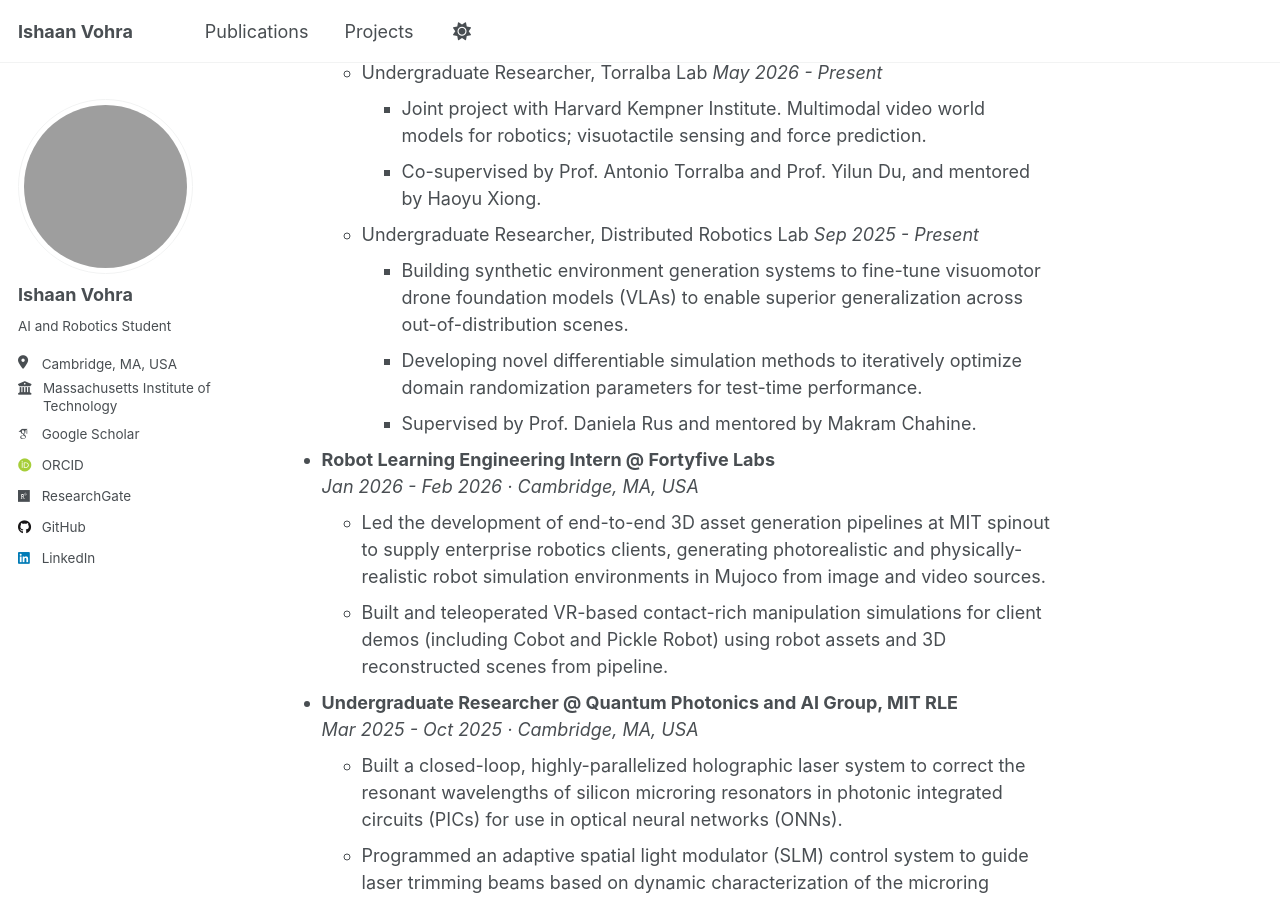
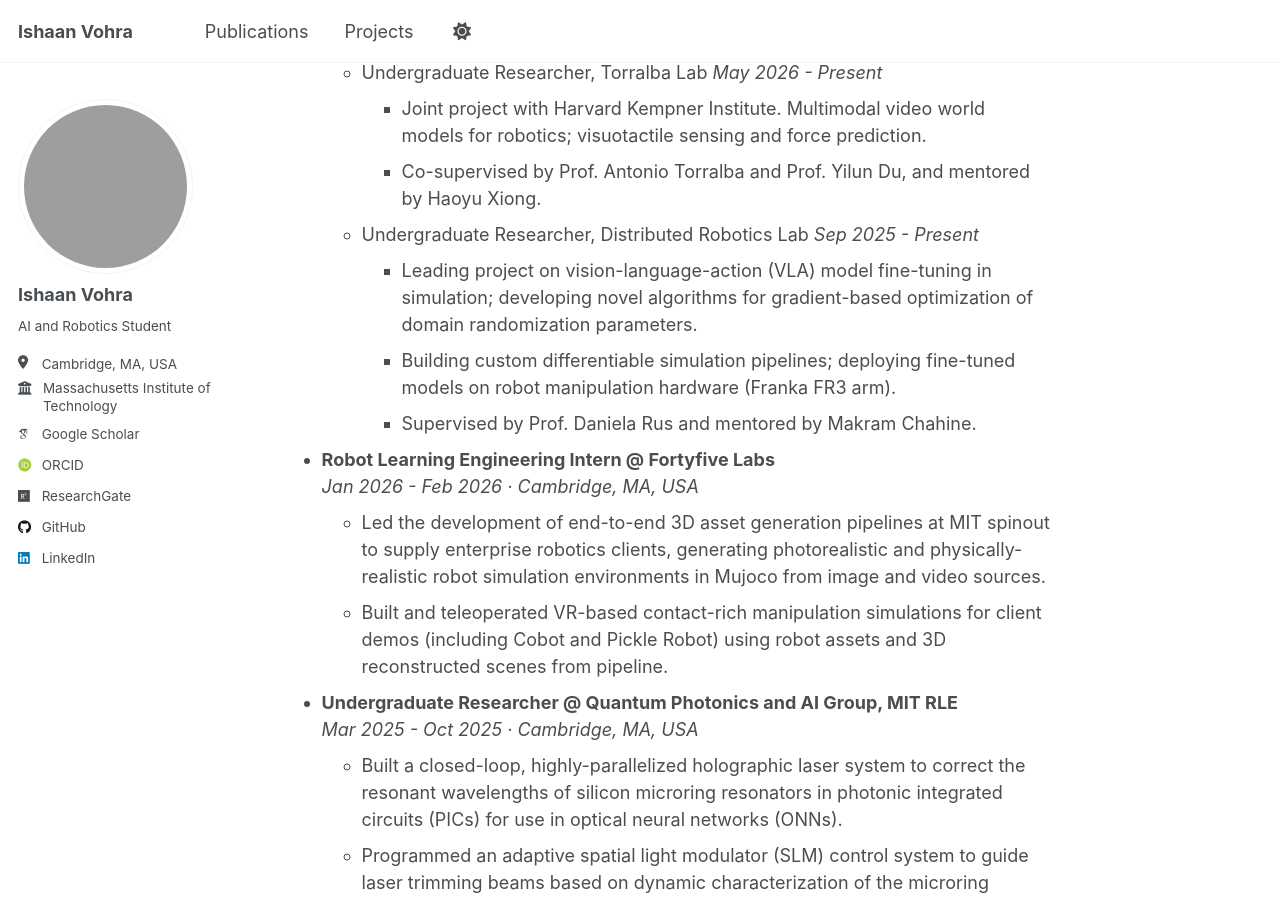
Before and after one commit to Ishaan-vohra/Ishaan-vohra.github.io, a Jekyll site: the page built from _pages/about.md, in a window 1280 px wide and 900 px high, scrolled down 854 px. Built offline with Jekyll 4.4.1, drawn with Linux system fonts in a browser that asks for light colours; some web fonts are replaced; a script that is not in the unit is left out; some of the changed text lies outside the part shown.

Commit message:
Update about.md

```diff
--- a/_pages/about.md
+++ b/_pages/about.md
@@ -39,8 +39,8 @@
       * Co-supervised by Prof. Antonio Torralba and Prof. Yilun Du, and mentored by Haoyu Xiong.
     * Undergraduate Researcher, Distributed Robotics Lab
       *Sep 2025 - Present*
-      * Building synthetic environment generation systems to fine-tune visuomotor drone foundation models (VLAs) to enable superior generalization across out-of-distribution scenes.
-      * Developing novel differentiable simulation methods to iteratively optimize domain randomization parameters for test-time performance.
+      * Leading project on vision-language-action (VLA) model fine-tuning in simulation; developing novel algorithms for gradient-based optimization of domain randomization parameters.
+      * Building custom differentiable simulation pipelines; deploying fine-tuned models on robot manipulation hardware (Franka FR3 arm).
       * Supervised by Prof. Daniela Rus and mentored by Makram Chahine.
 
 
```
Also changed, not shown: other parts of _pages/about.md (+3 -3 lines).
